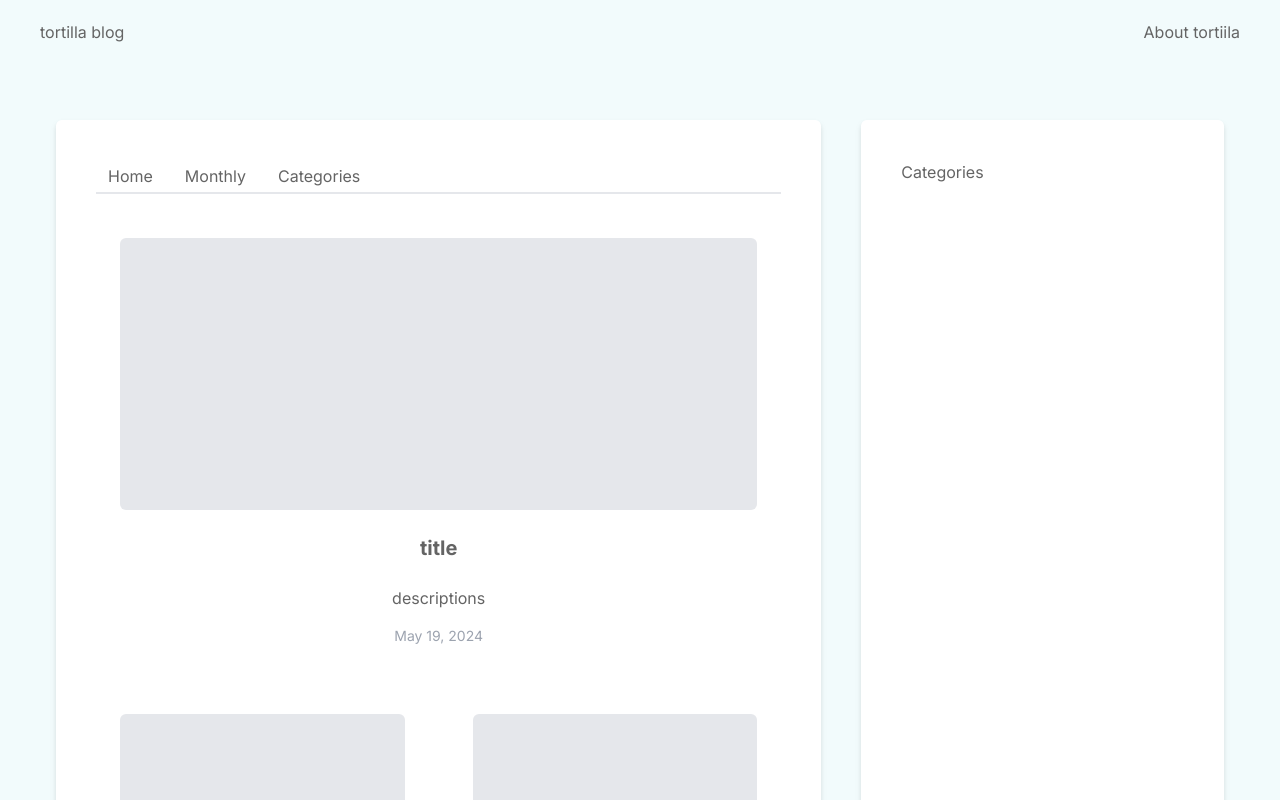
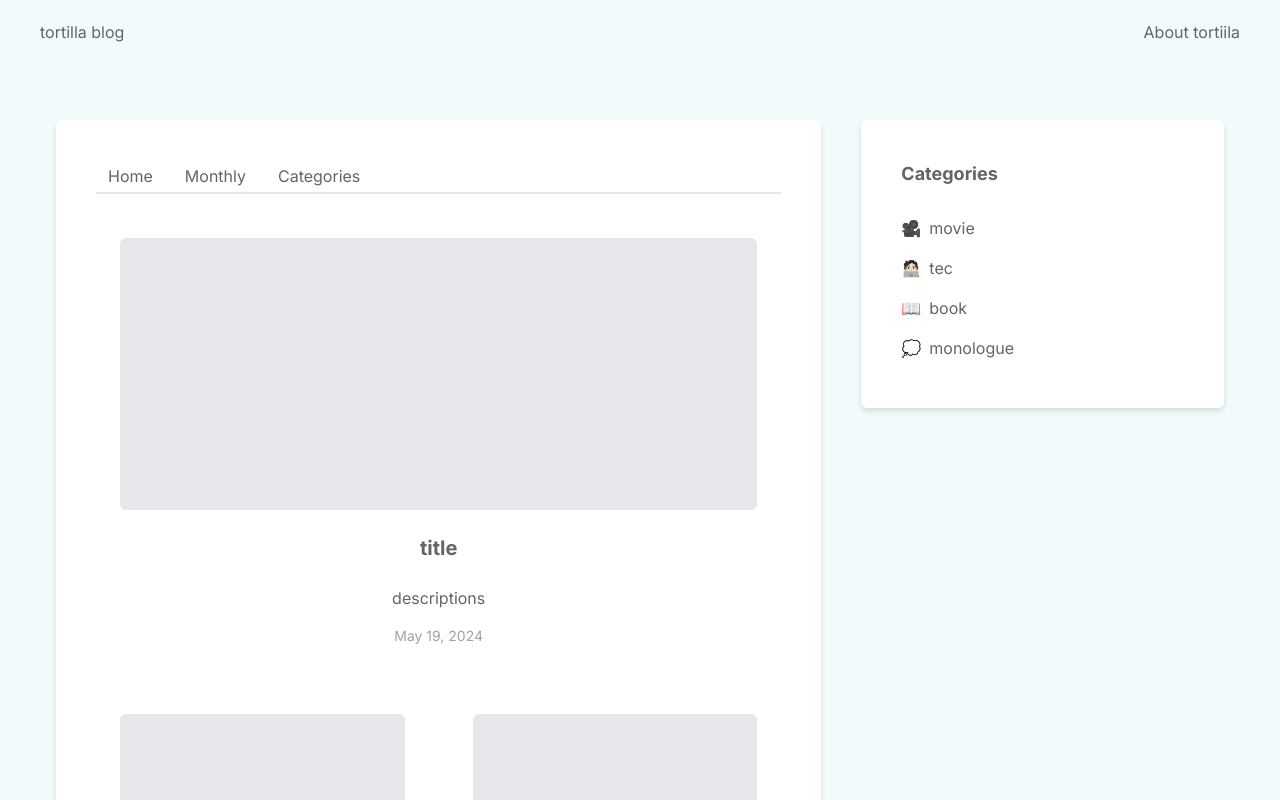
Before and after one commit to taco-tortilla/notion-blog, a Next.js app in the folder notion-blog/: page / in a window 1280 px wide. Shown: the top 800 px of the page. Built offline with nearby package versions, Linux system fonts and the light colour scheme.

Commit message:
update: categories section ui

```diff
--- a/notion-blog/src/app/components/common/Categories.tsx
+++ b/notion-blog/src/app/components/common/Categories.tsx
@@ -1,7 +1,31 @@
 export function Categories() {
   return (
-    <div className="col-span-4 p-10 bg-white rounded-md drop-shadow-md">
-      Categories
+    <div className="col-span-4 rounded-md">
+      <div className="bg-white p-10 rounded-md drop-shadow-md sticky top-10">
+        <p className="text-lg font-bold pb-5">Categories</p>
+        <ul>
+          <li className="py-2">
+            <a className="cursor-pointer">
+              <span className="pr-2">🎥</span>movie
+            </a>
+          </li>
+          <li className="py-2">
+            <a className="cursor-pointer">
+              <span className="pr-2">🧑🏻‍💻</span>tec
+            </a>
+          </li>
+          <li className="py-2">
+            <a className="cursor-pointer">
+              <span className="pr-2">📖</span>book
+            </a>
+          </li>
+          <li className="py-2">
+            <a className="cursor-pointer">
+              <span className="pr-2">💭</span>monologue
+            </a>
+          </li>
+        </ul>
+      </div>
     </div>
   );
 }
--- a/notion-blog/src/app/page.tsx
+++ b/notion-blog/src/app/page.tsx
@@ -13,6 +13,8 @@ export default function Home() {
       <div className="grid grid-cols-2 gap-5">
         <Article />
         <Article />
+        <Article />
+        <Article />
       </div>
     </main>
   );
```
